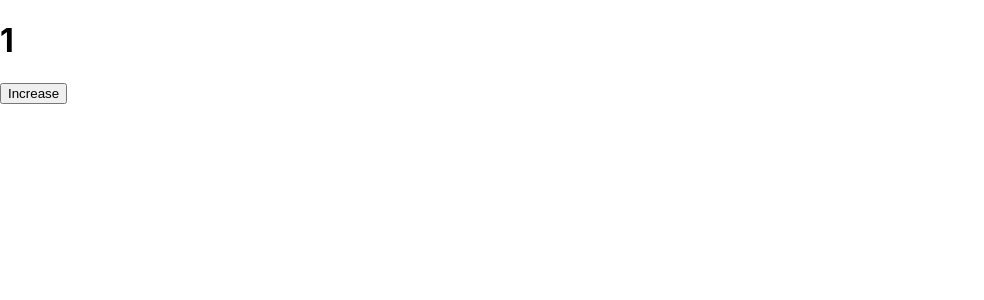
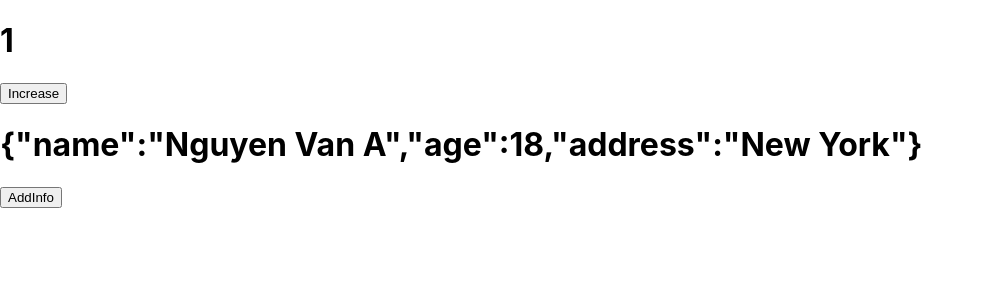
Before and after one commit to songnn1699/reactjs, a React (Create React App) app in the folder todolist/: page / in a window 1280 px wide. Shown: the top 300 px of the page, without its empty margins (0-984 px from the left). Built offline with nearby package versions, Linux system fonts and the light colour scheme.

Commit message:
hook useState

```diff
--- a/todolist/src/example/hookexample.js
+++ /dev/null
@@ -1,18 +0,0 @@
-import { useState } from "react";
-
-function App(){
-    const [count, setCount]= useState(1)
-    const handleIncrease=() => {
-        setCount(count + 1)
-    }
-    return (
-        <div className="app">
-            <h1>{count}</h1>
-            <button onClick={handleIncrease}> Increase </button>
-        </div>
-
-    )
-
-
-}
-export default App;
--- /dev/null
+++ b/todolist/src/example/useState.js
@@ -0,0 +1,35 @@
+import { useState } from "react";
+
+function App(){
+    const [count, setCount]= useState(1)
+
+    const [info, setInfo] = useState({
+        name: 'Nguyen Van A',
+        age: 18,
+        address: 'New York'
+    })
+
+    const handleIncrease=() => {
+        setCount(count + 1)
+    }
+    const handleInfo=() => {
+        setInfo(prev => ({
+            ...prev,
+            bio: 'hallelujah'
+        }))
+    }
+
+    return (
+        <div className="app">
+            <h1>{count}</h1>
+            <button onClick={handleIncrease}> Increase </button>
+            <h1>{JSON.stringify(info)}</h1>
+            <button onClick={handleInfo}> AddInfo</button>
+        </div>
+
+
+    )
+
+
+}
+export default App;
--- a/todolist/src/index.js
+++ b/todolist/src/index.js
@@ -1,7 +1,7 @@
 import React from 'react';
 import ReactDOM from 'react-dom/client';
 import './index.css';
-import App from './example/hookexample';
+import App from './example/useState';
 import reportWebVitals from './reportWebVitals';
 
 const root = ReactDOM.createRoot(document.getElementById('root'));
```
